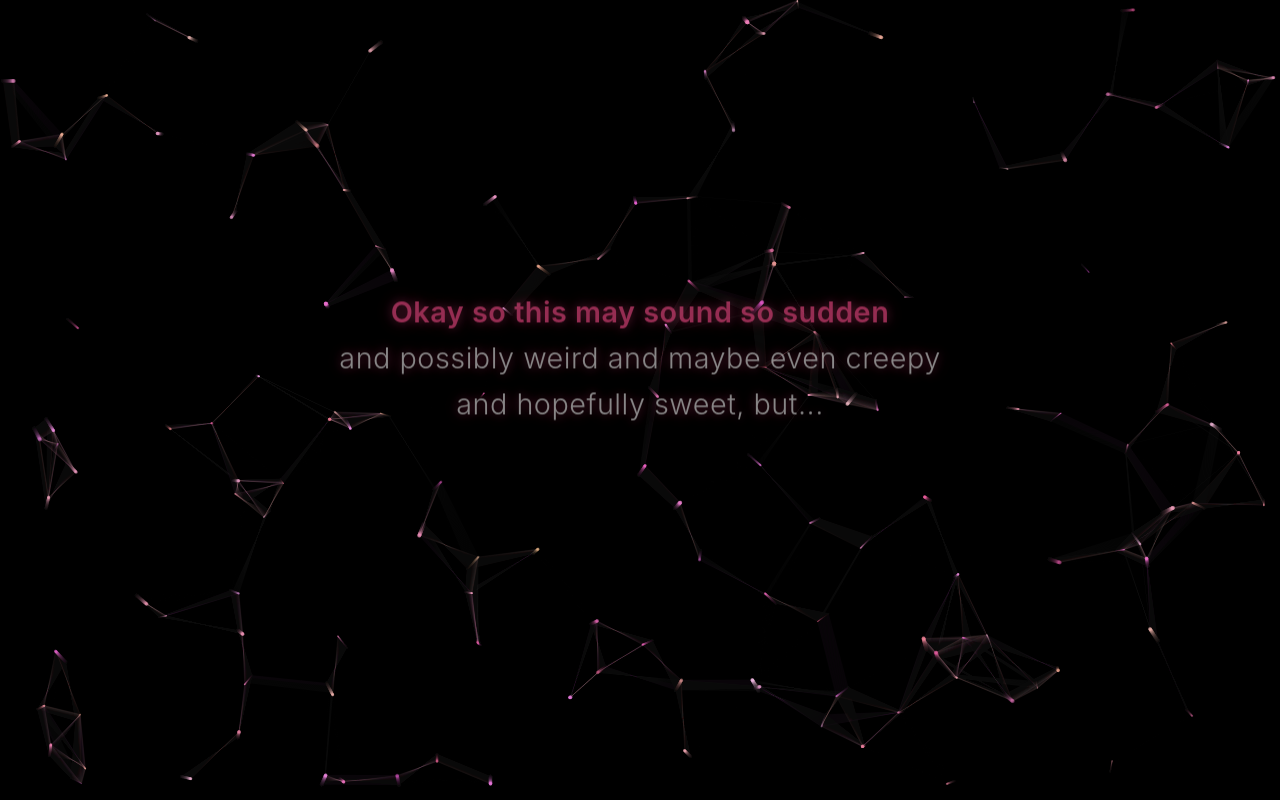
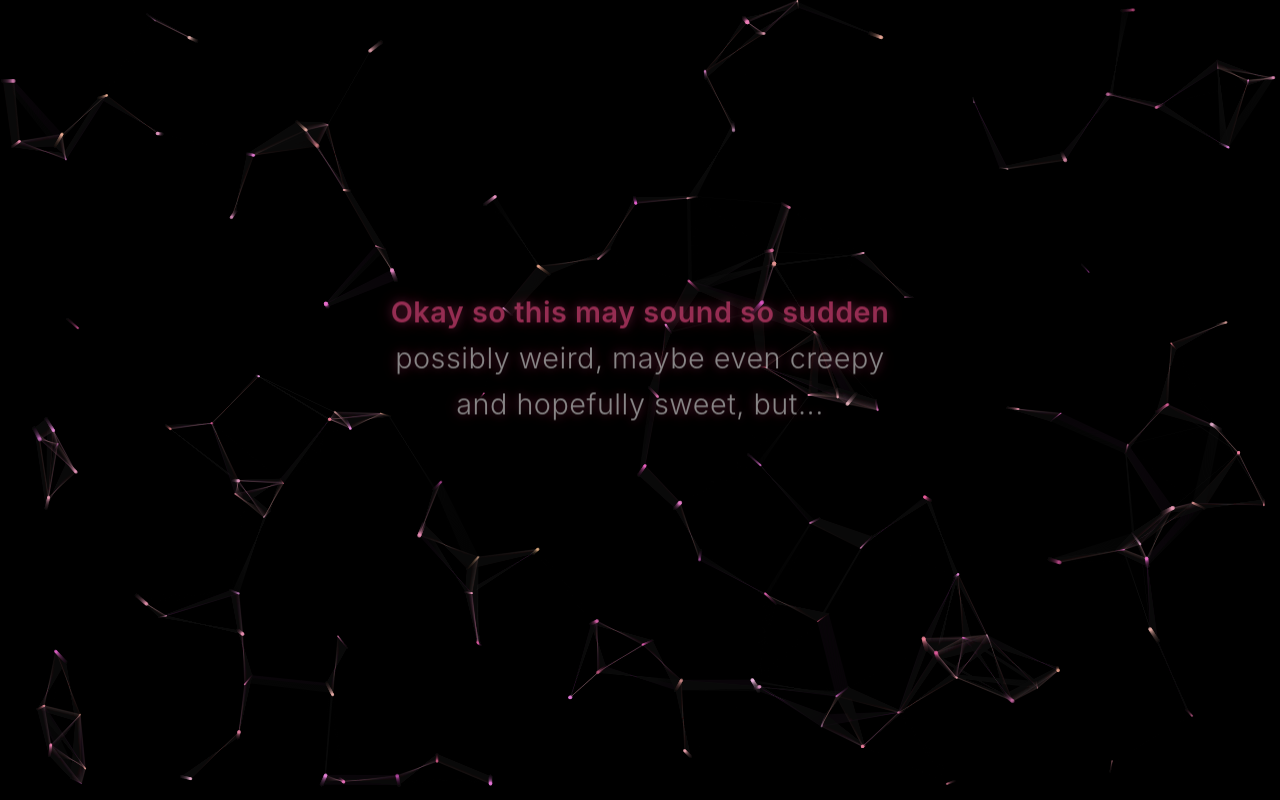
Before and after one commit to waswrongwadi/Trials, a plain HTML site: page intro.html in a window 1280 px wide. Shown: the top 800 px of the page. Drawn offline with Linux system fonts and the light colour scheme; animation ran at ten frames a second.

Commit message:
intro.html

```diff
--- a/intro.html
+++ b/intro.html
@@ -117,7 +117,7 @@
         <div class="text-container" id="textContainer">
             <div class="message" id="messageText">
                 <span class="highlight">Okay so this may sound so sudden</span><br>
-                and possibly weird and maybe even creepy<br>
+                possibly weird, maybe even creepy<br>
                 and hopefully sweet, but...
             </div>
             <button class="continue-btn" id="continueBtn">Continue to the Question →</button>
```
